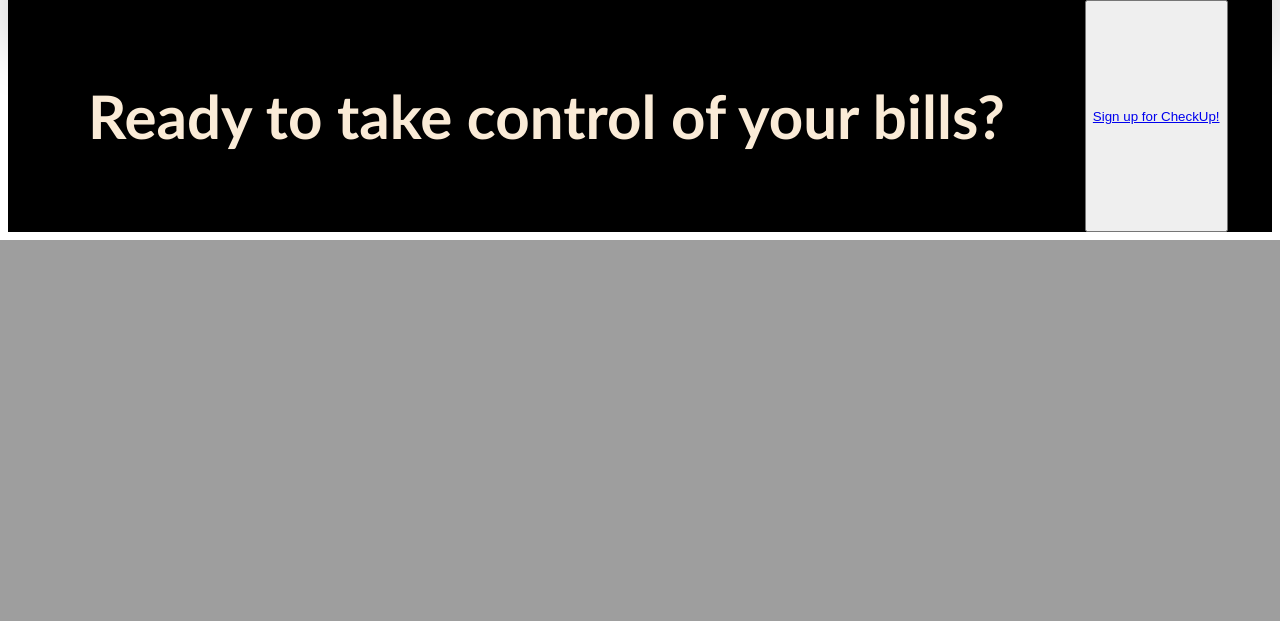
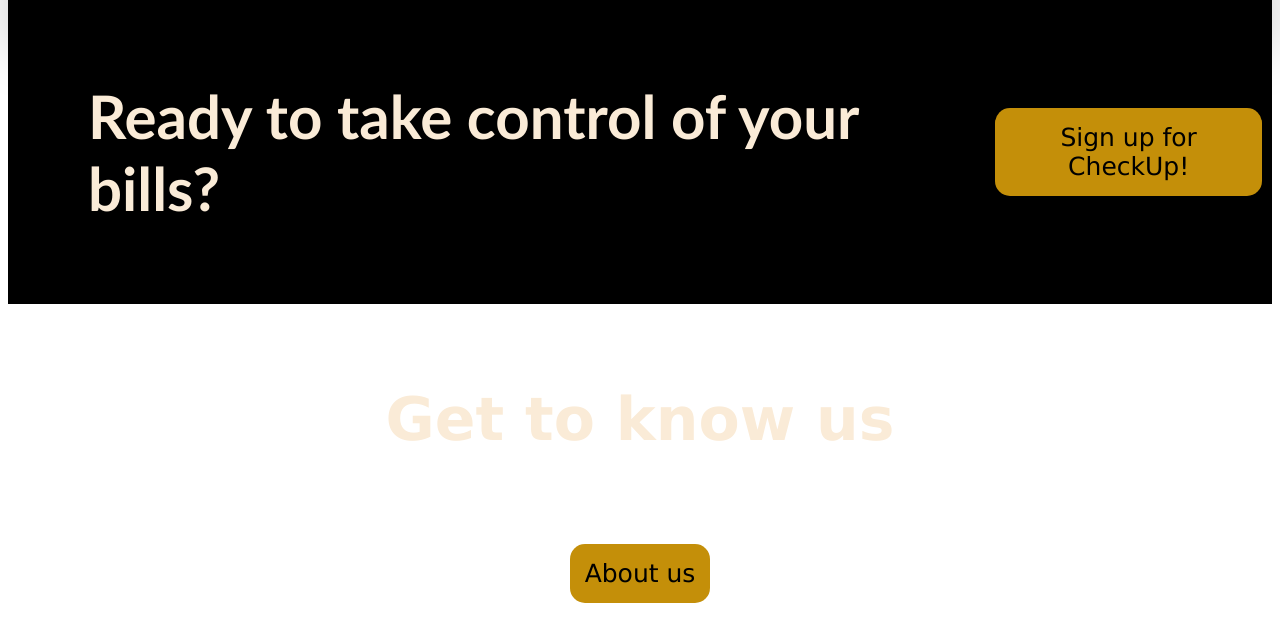
Before and after one commit to julianespi/project1, a web app: file app/pages/landing.html in a window 1280 px wide. Shown: the part 1405-2026 px from the top of the page. Before the commit the page ends 1645 px from the top, so only its background shows below. Run offline with its HTML, style and script files only (its server is not run), Linux system fonts and the light colour scheme.

Commit message:
updated landing page

```diff
--- a/app/pages/landing.html
+++ b/app/pages/landing.html
@@ -21,11 +21,15 @@
             <h1>
                 Keeping track of your bills, made easy
             </h1>
-            <img id = "workingex" src ="images/workex.png">
+            <img id = "workingex" src ="images/Untitled design-4.png">
         </div>
         <div class="signup">
             <h2>Ready to take control of your bills?</h2>
-            <button id ="button"><a href="contact.asp">Sign up for CheckUp!</a></button>
+            <a id ="signupb" href="contact.asp">Sign up for CheckUp!</a>
+        </div>
+        <div class="about_us">
+            <h3>Get to know us</h3>
+            <a id ="signupb" href="contact.asp">About us</a>
         </div>
         <script src="" async defer></script>
     </body>
```
